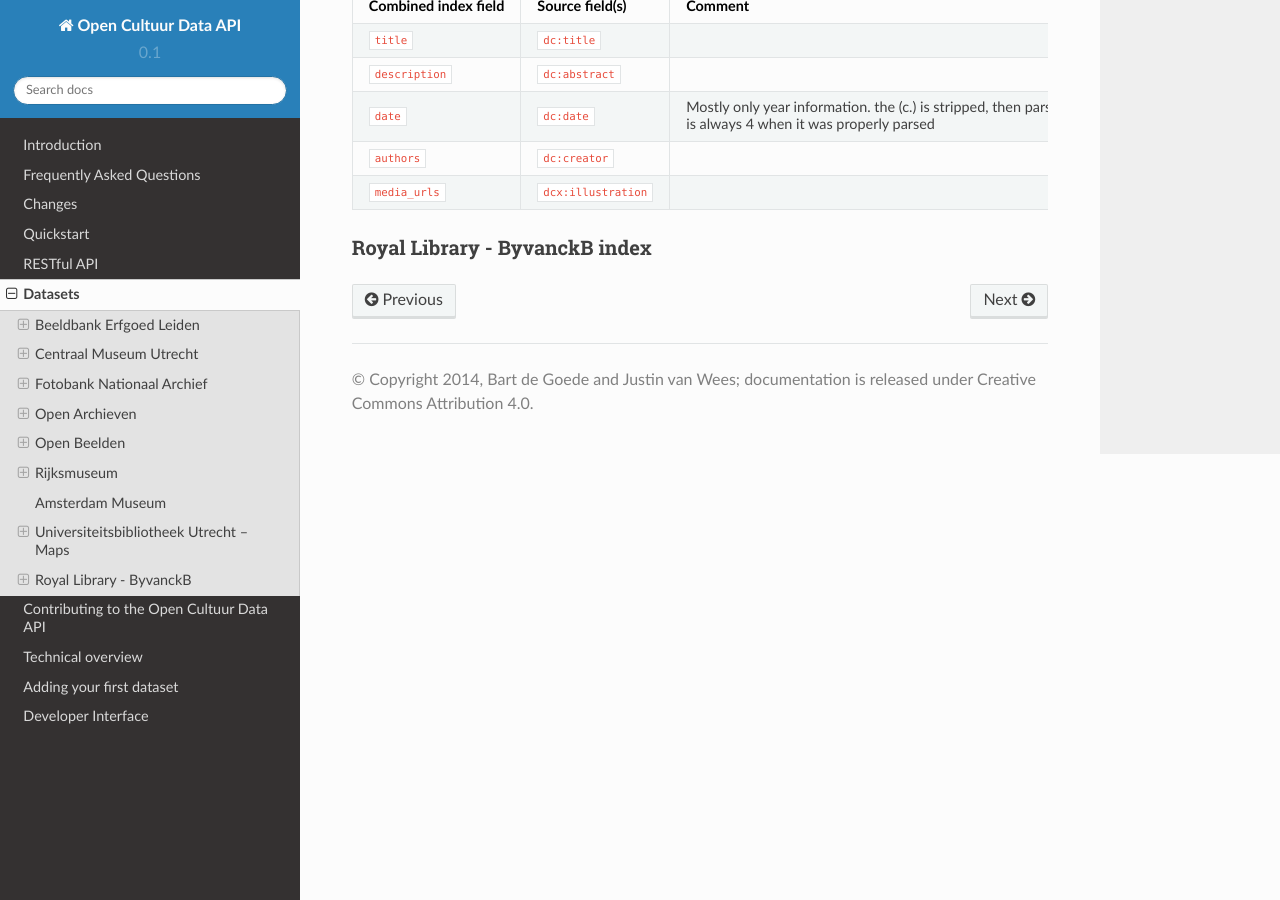
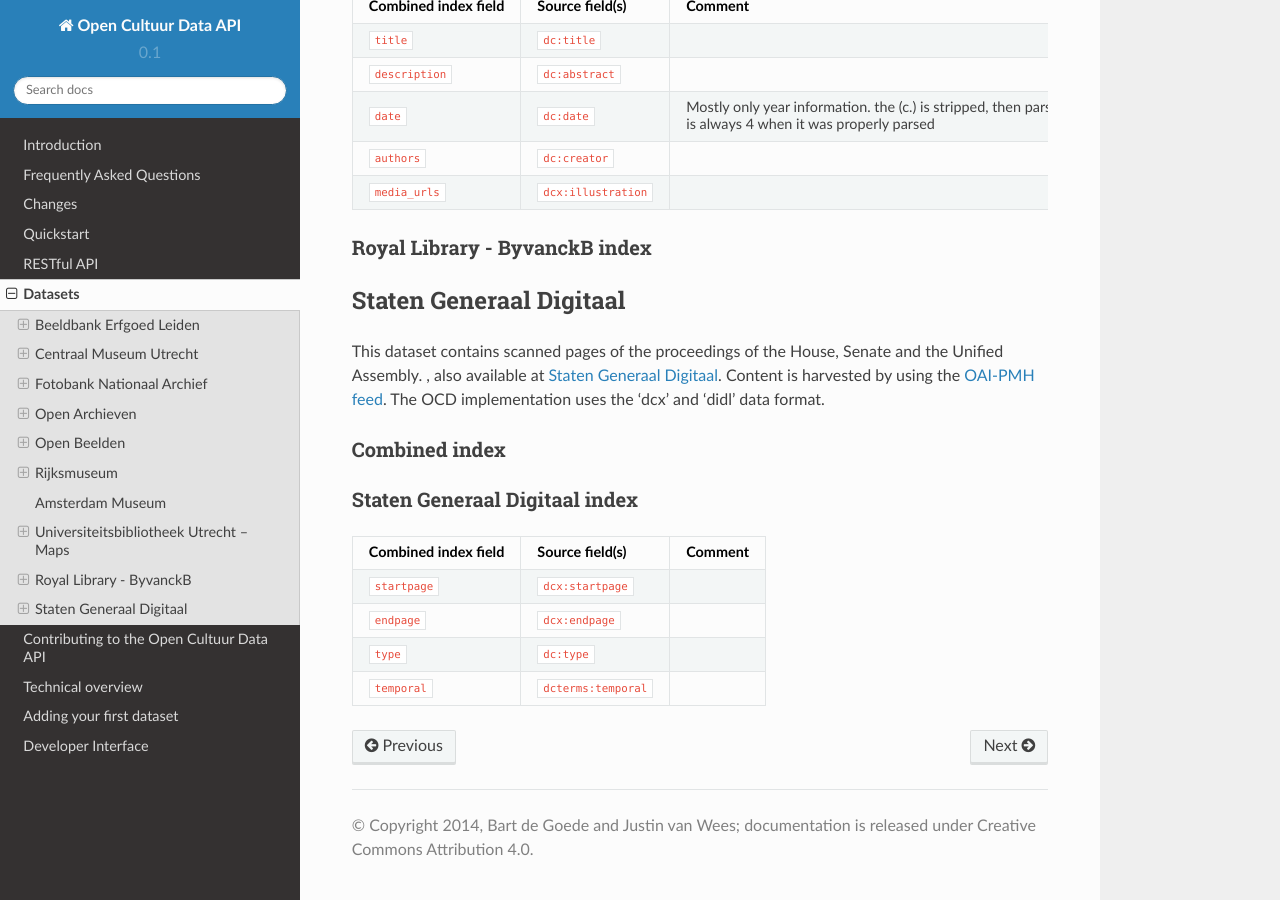
Before and after one commit to openstate/open-cultuur-data, a Sphinx documentation site: the page built from docs/user/datasets.rst, in a window 1280 px wide and 900 px high, scrolled down 4517 px. Built offline with Sphinx 7.4.7 and the Read the Docs theme 2.0.0, drawn with Linux system fonts in a browser that asks for light colours.

Commit message:
Return images and separate index fields. Also documentation.

```diff
--- a/docs/user/datasets.rst
+++ b/docs/user/datasets.rst
@@ -319,3 +319,50 @@
 
 Royal Library - ByvanckB index
 ^^^^^^^^^^^^^^^^^^^^^^^^^^^^^^^^^^^^^^^^^^^
+
+Staten Generaal Digitaal
+------------------------
+
+This dataset contains scanned pages of the proceedings of the House, Senate and the Unified Assembly.
+, also available at `Staten Generaal Digitaal <http://www.statengeneraaldigitaal.nl/>`_.
+Content is harvested by using the `OAI-PMH feed <http://services.kb.nl/mdo/oai>`_.
+The OCD implementation uses the 'dcx' and 'didl' data format.
+
+
+Combined index
+^^^^^^^^^^^^^^
+
++------------------------+--------------------------------------+----------------------------------------+
+| Combined index field   | Source field(s)                      | Comment                                |
++========================+======================================+========================================+
+| ``title``              | ``dc:title``                         |                                        |
++------------------------+--------------------------------------+----------------------------------------+
+| ``description``        | ``dc:description``                   |                                        |
++------------------------+--------------------------------------+----------------------------------------+
+| ``date``               | ``dc:date``                          | All maps only have information on the  |
+|                        |                                      | year of publication.                   |
+|                        |                                      | The ``date_granularity`` is always 4.  |
++------------------------+--------------------------------------+----------------------------------------+
++------------------------+--------------------------------------+----------------------------------------+
+| ``media_urls``         | ``didl:Resource[@mimeType="image/jpg"]/@ref``    | Each image has to be individually      |
+|                        |                                      | retrieved through a separate request   |
+|                        |                                      | to get the imgLocation. As also        |
+|                        |                                      | discussed in the wiki. ``dc:format``   |
+|                        |                                      | gived the mime-type of the image.      |
++------------------------+--------------------------------------+----------------------------------------+
+
+
+Staten Generaal Digitaal index
+^^^^^^^^^^^^^^^^^^^^^^^^^^^^^^
+
++------------------------+--------------------------------------+----------------------------------------+
+| Combined index field   | Source field(s)                      | Comment                                |
++========================+======================================+========================================+
+| ``startpage``          | ``dcx:startpage``                    |                                        |
++------------------------+--------------------------------------+----------------------------------------+
+| ``endpage``            | ``dcx:endpage``                      |                                        |
++------------------------+--------------------------------------+----------------------------------------+
+| ``type``               | ``dc:type``                          |                                        |
++------------------------+--------------------------------------+----------------------------------------+
+| ``temporal``           | ``dcterms:temporal``                 |                                        |
++------------------------+--------------------------------------+----------------------------------------+
```
Also changed, not shown: 1 other file.
